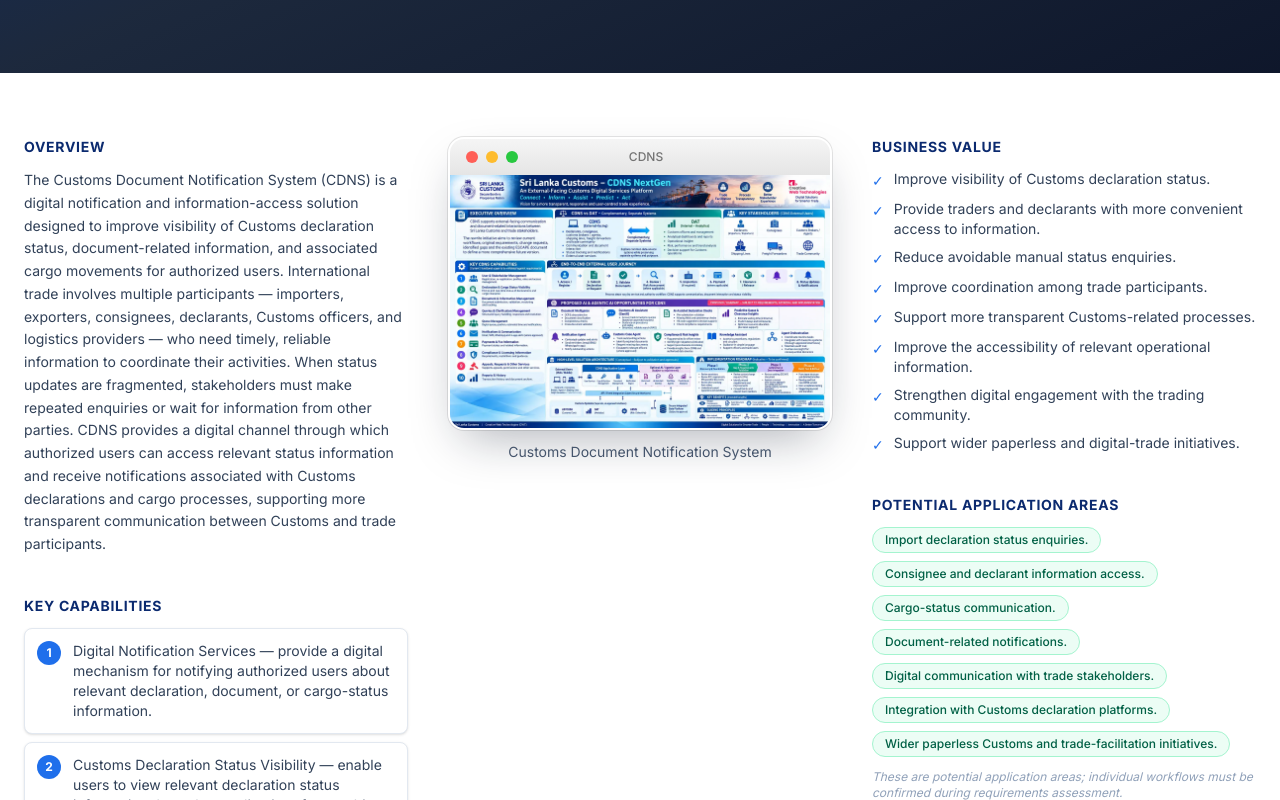
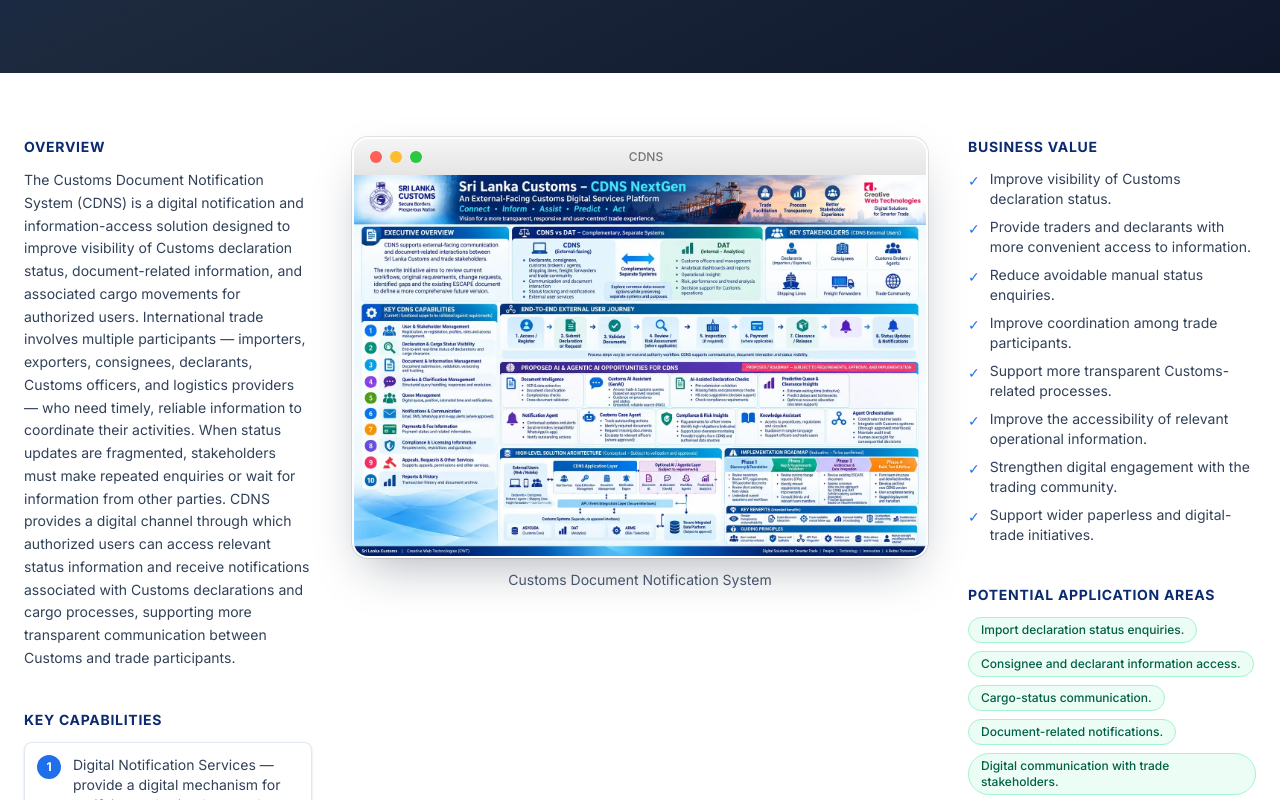
Before and after one commit to Chirath7/cwt, a React (Vite) app: page /customs/cdns in a window 1280 px wide. Shown: the part 500-1300 px from the top of the page. Built offline with nearby package versions, Linux system fonts and the light colour scheme.

Commit message:
added change to images

```diff
--- a/src/components/customs/ProductDetailGrid.tsx
+++ b/src/components/customs/ProductDetailGrid.tsx
@@ -126,8 +126,10 @@ export default function ProductDetailGrid({ productId, onOpenInfographic, onOpen
 
   return (
     <>
-      <div className="grid gap-10 lg:grid-cols-3 lg:items-start">
-        {/* Left column */}
+      {/* 3-column grid: left text | infographic (2× wide) | right text
+          Mobile stacking order: infographic → left text → right text */}
+      <div className="grid grid-cols-1 gap-10 lg:[grid-template-columns:1fr_2fr_1fr] lg:items-start">
+        {/* Left column — stacks second on mobile */}
         <div className="order-2 space-y-10 lg:order-1">
           <div>
             <SubHeading>Overview</SubHeading>
@@ -169,14 +171,14 @@ export default function ProductDetailGrid({ productId, onOpenInfographic, onOpen
           )}
         </div>
 
-        {/* Center column — sticky infographic */}
+        {/* Center column — infographic, stacks first on mobile */}
         <div className="order-1 lg:order-2">
           <div className="lg:sticky lg:top-8">
-            <WindowCard item={infographicItem} onOpen={onOpenInfographic} />
+            <WindowCard item={infographicItem} onOpen={onOpenInfographic} priority />
           </div>
         </div>
 
-        {/* Right column */}
+        {/* Right column — stacks third on mobile */}
         <div className="order-3 space-y-10">
           {productId === "dat" && product.architecture && product.architecture.length > 0 && (
             <div>
```
